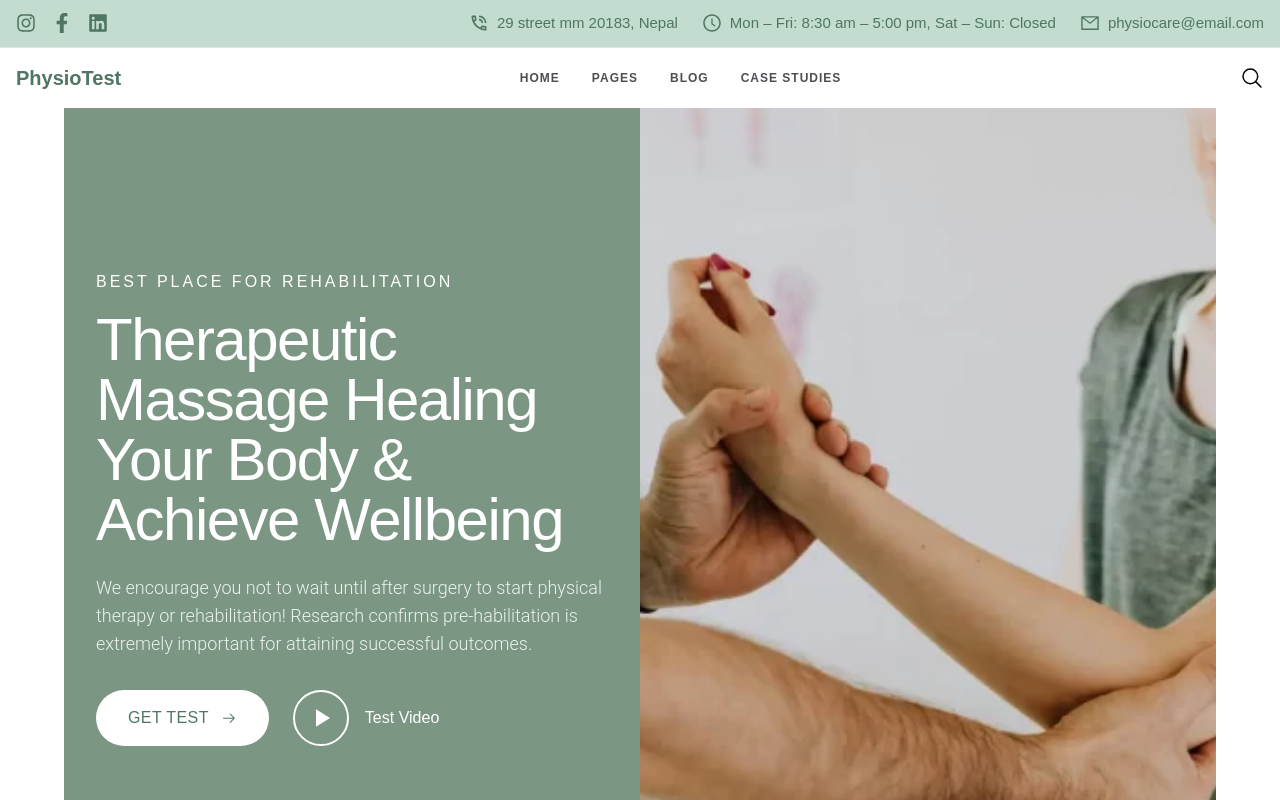
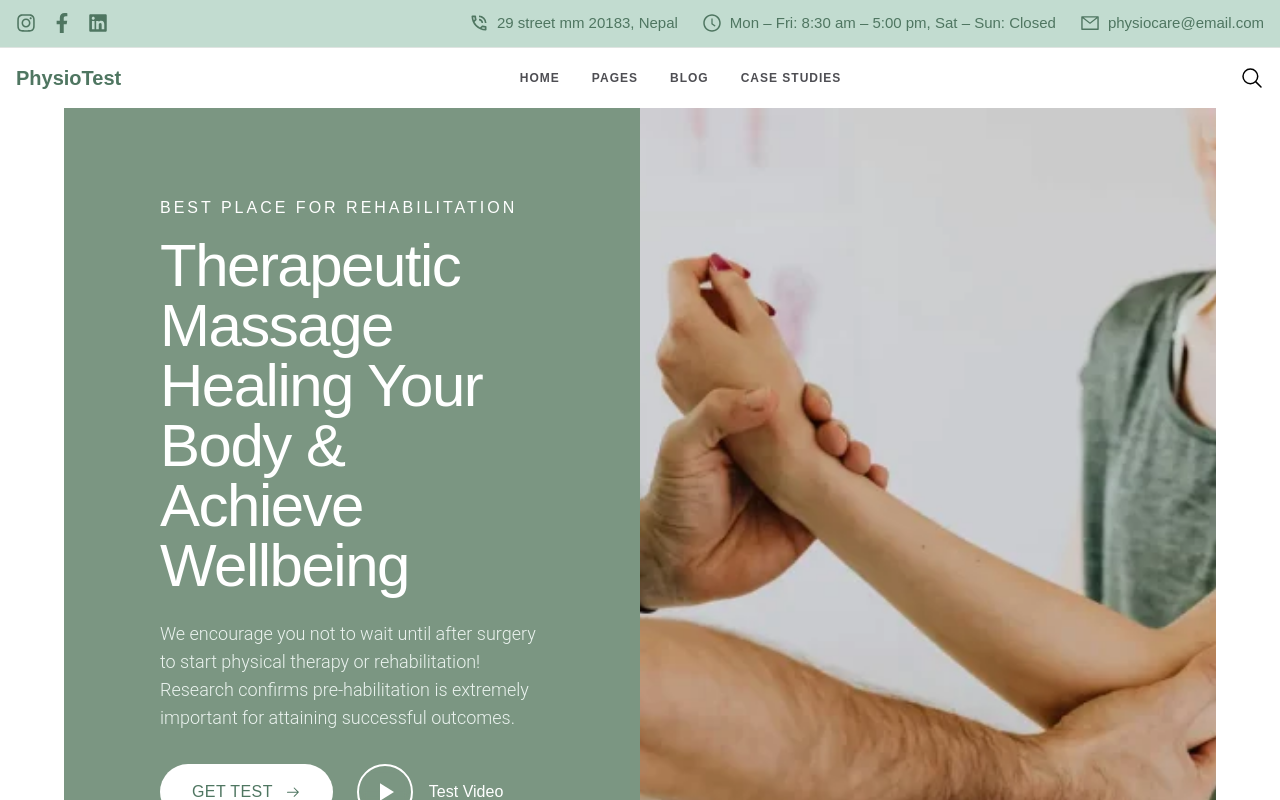
Before and after one commit to kul349/physio-tests-app, a React (Vite) app: page / in a window 1280 px wide. Built offline with nearby package versions, Linux system fonts and the light colour scheme.

Commit message:
change something

```diff
--- a/src/pages/HomePage.jsx
+++ b/src/pages/HomePage.jsx
@@ -47,7 +47,6 @@ const HomePage = () => {
 
   return (
     <>
-      {/* Slider Section */}
       <div className="relative w-full min-h-screen overflow-hidden md:h-screen px-4 md:px-8">
         {slides.map((slide, index) => (
           <div
@@ -59,14 +58,14 @@ const HomePage = () => {
             <div className="max-w-6xl mx-auto flex flex-col md:flex-row h-full">
               {/* Left Side */}
               <div
-                className="w-full md:w-1/2 flex items-center justify-center px-6 lg:px-8 py-12 md:py-20"
+                className="w-full md:w-1/2 flex items-center justify-center px-6 lg:px-24 py-12 md:py-0"
                 style={{ backgroundColor: slide.bgColor }}
               >
                 <div className="max-w-xl w-full">
                   <div className="text-white text-sm md:text-base font-medium tracking-[3px] uppercase mb-4">
                     {slide.label}
                   </div>
-                  <h1 className="text-white text-2xl sm:text-3xl md:text-4xl lg:text-5xl xl:text-6xl font-normal leading-tight tracking-tight mb-6">
+                  <h1 className="text-white text-2xl sm:text-3xl md:text-4xl lg:text-5xl xl:text-6xl font-normal   leading-tight tracking-tight mb-6">
                     {slide.title}
                   </h1>
                   <p className="font-roboto text-sm sm:text-white-smoke-1 md:text-lg font-light leading-relaxed text-white-smoke-1 mb-8">
@@ -106,7 +105,7 @@ const HomePage = () => {
               </div>
 
               {/* Right Side */}
-              <div className="w-full md:w-1/2 h-auto md:h-full bg-white relative overflow-hidden">
+              <div className="w-full md:w-1/2 h-64 md:h-full bg-white relative overflow-hidden">
                 <div
                   className={`absolute inset-0 bg-cover bg-center ${
                     index === 0
@@ -123,7 +122,6 @@ const HomePage = () => {
         ))}
       </div>
 
-      {/* Other Sections with consistent spacing */}
       <Information />
       <CommonConditionsSection />
       <DownloadSection />
```
